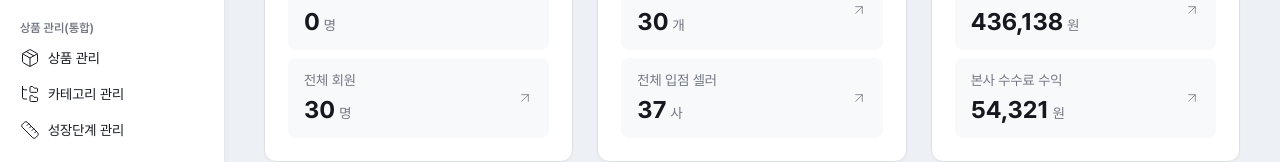
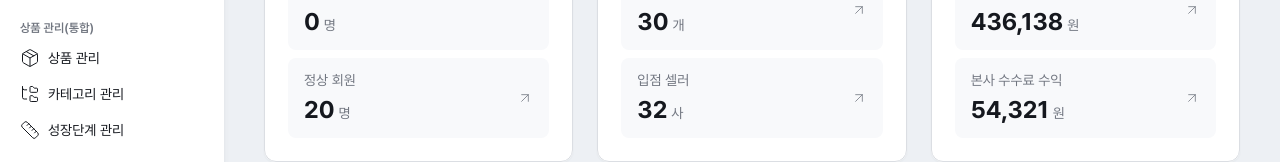
Before and after one commit to sungho-del/dashboard-design-kit-public, a React (Vite) app: page / in a window 1280 px wide. Shown: the part 278-440 px from the top of the page. Built offline with nearby package versions, Linux system fonts and the light colour scheme.

Commit message:
fix(hq): Q6 — 대시보드 「정상 회원」 · 「입점 셀러」 — 각 목록 처음 화면과 같은 값
대장 4부 D03 · D04 (부록 A A19-3 · A19-4 · 디자인 §1)

Co-Authored-By: Claude Opus 5.5 <noreply@anthropic.com>

```diff
--- a/src/pages/babycube/DashboardPage.data.ts
+++ b/src/pages/babycube/DashboardPage.data.ts
@@ -1,5 +1,8 @@
 import type { ChartSeries } from "../../components/ui";
-import { MEMBERS } from "./MemberListPage.data";
+import {
+  DEFAULT_FILTER as MEMBER_DEFAULT_FILTER,
+  MEMBERS,
+} from "./MemberListPage.data";
 import { payTotalOf } from "./OrderDetailPage.data";
 import {
   DEMO_TODAY,
@@ -9,7 +12,10 @@ import {
   type OrderType,
 } from "./OrderListPage.data";
 import { LISTED_PRODUCTS } from "./ProductListPage.data";
-import { SELLERS } from "./SellerListPage.data";
+import {
+  DEFAULT_FILTER as SELLER_DEFAULT_FILTER,
+  SELLERS,
+} from "./SellerListPage.data";
 import { APPLICATIONS, REVIEWABLE_STATUS } from "./SellerReviewPage.data";
 import { SETTLEMENT_SUMMARY } from "./settlement.data";
 
@@ -304,9 +310,8 @@ export const num = (value: number) => value.toLocaleString("ko-KR");
  * 지표 — **3그룹 × 3장 = 9장.** 그룹 카드 제목은 `title`(2026-09-18 배치 · 2026-11-03 되돌림)
  *
  * - `navId` 가 있을 때만 링크(원본 `go`). 오늘 방문자·오늘 가입자는 갈 곳이 없다
- * - ⚠️ 타일 수는 **도착 화면의 기본 탭 수와 다를 수 있다** — 전체 회원 30 은 정상 20 뿐 아니라
- *   정지·휴면·탈퇴를 포함하고, 입점 등록 상품 30 은 판매중 17 외 상태를 포함한다(원본 산식).
- *   기본 탭에 맞추려고 타일을 줄이지 않는다
+ * - 정상 회원·입점 셀러는 **각 목록 처음 화면과 같은 값**이다(판정 Q6) — 목록의 `DEFAULT_FILTER`
+ *   상태 카드 수를 그대로 센다. 입점 등록 상품 30 은 판매중 17 외 상태를 포함한다(원본 산식)
  */
 export const METRIC_GROUPS = [
   {
@@ -322,10 +327,12 @@ export const METRIC_GROUPS = [
         ),
         unit: "명",
       },
-      /* 탈퇴 포함 전체 (원본 `MEMBERS.length`) */
+      /* 회원 목록 처음 화면(정상 카드)과 같은 값 — 판정 Q6 · 원본 「전체 회원」 `MEMBERS.length` */
       {
-        label: "전체 회원",
-        value: num(MEMBERS.length),
+        label: "정상 회원",
+        value: num(
+          MEMBERS.filter((m) => m.status === MEMBER_DEFAULT_FILTER).length,
+        ),
         unit: "명",
         navId: "/members",
       },
@@ -352,9 +359,11 @@ export const METRIC_GROUPS = [
         navId: "/products",
       },
       {
-        label: "전체 입점 셀러",
-        /* 본사 제외 · 퇴점·퇴점 처리중 포함(원본 `!s.hq`) — 이름과 범위가 다른 것은 기획 확인 */
-        value: num(SELLERS.filter((s) => !s.isHeadquarters).length),
+        label: "입점 셀러",
+        /* 셀러 목록 처음 화면(입점 카드)과 같은 값 — 입점 상태만 · 퇴점 제외 · 본사 행 포함(판정 Q6 · 디자인 §1) */
+        value: num(
+          SELLERS.filter((s) => s.status === SELLER_DEFAULT_FILTER).length,
+        ),
         unit: "사",
         navId: "/sellers",
       },
```
Also changed, not shown: 1 other file (tests, documents, lock files or other folders).
